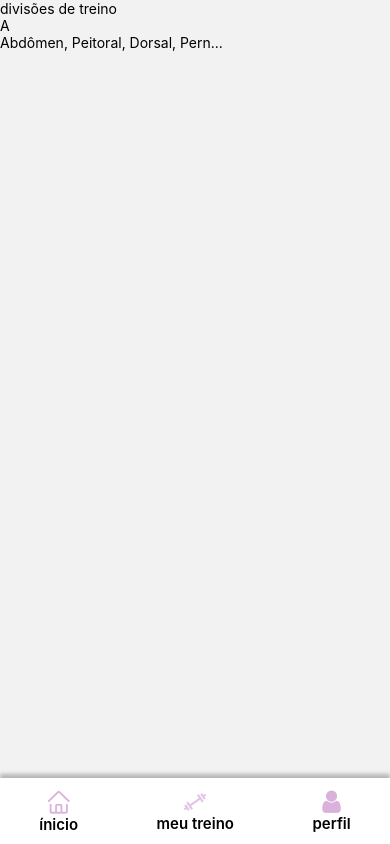
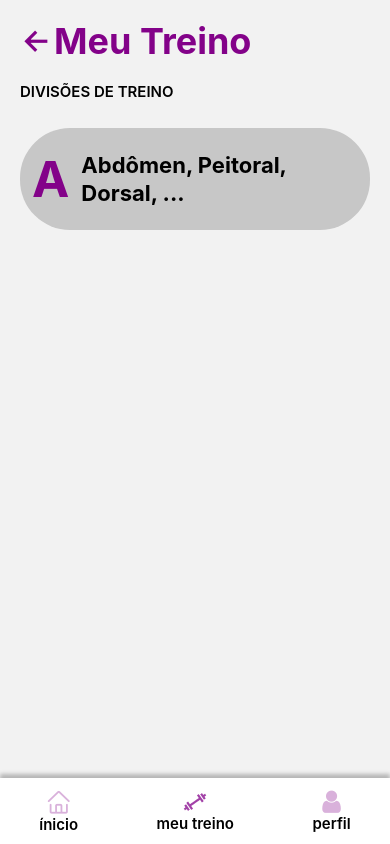
Before and after one commit to Arthur6890/ShapeShifter, a React Native app in the folder FrontEnd/: screen /MyTraining in a window 390 px wide. Built offline with nearby package versions, Linux system fonts and the light colour scheme.

Commit message:
finalizei tela de meu treino

```diff
--- a/FrontEnd/src/components/bottomNavigation/index.tsx
+++ b/FrontEnd/src/components/bottomNavigation/index.tsx
@@ -28,7 +28,7 @@ const BottomNavigation = () => {
 			</TouchableOpacity>
 
 			<TouchableOpacity style={styles.item} onPress={() => navigation.navigate("MyTraining")}>
-				<View style={currentPath === "MyTaining" ? null : styles.opacityView}>
+				<View style={currentPath === "MyTraining" ? null : styles.opacityView}>
 					<Image source={Weight} style={styles.itemIcon} />
 				</View>
 				<Text style={styles.itemText}>meu treino</Text>
--- /dev/null
+++ b/FrontEnd/src/components/truncatedText/index.tsx
@@ -0,0 +1,20 @@
+import React from 'react';
+import { StyleProp, Text, TextStyle } from 'react-native';
+
+interface TruncatedTextProps {
+	text: string;
+	maxLength: number;
+	style: StyleProp<TextStyle>;
+}
+
+const TruncatedText: React.FC<TruncatedTextProps> = ({ text, maxLength, style }) => {
+	if (text.length <= maxLength) {
+		return <Text style={style}>{text}</Text>;
+	}
+
+	const truncatedText = `${text.slice(0, maxLength - 3)}...`;
+
+	return <Text style={style}>{truncatedText}</Text>;
+};
+
+export default TruncatedText;
--- a/FrontEnd/src/screens/MyTraining/index.tsx
+++ b/FrontEnd/src/screens/MyTraining/index.tsx
@@ -10,23 +10,29 @@ import Spacer from '../../components/spacer';
 import { MaterialCommunityIcons } from '@expo/vector-icons';
 import { MaterialIcons } from '@expo/vector-icons';
 import { styles } from './styles'
+import TruncatedText from '../../components/truncatedText';
 
 type MyTraningScreenProp = NativeStackNavigationProp<RootStackParamList, "MyTraining">;
 
 export const MyTraining = () => {
 	return (
 		<>
-			<SafeAreaView>
-				<Text>
+			<SafeAreaView style={styles.wrapper}>
+				<View style={styles.titlePage}>
+					<TouchableOpacity>
+						<Ionicons name="arrow-back-outline" size={34} color="#830289" />
+					</TouchableOpacity>
+					<Text style={styles.titlePageText} >meu treino</Text>
+				</View>
+				<Spacer height={20} />
+				<Text style={styles.title}>
 					divisões de treino
 				</Text>
-				<View>
-					<Text>
+				<View style={styles.ficha}>
+					<Text style={styles.fichaName}>
 						A
 					</Text>
-					<Text>
-						Abdômen, Peitoral, Dorsal, Pern...
-					</Text>
+					<TruncatedText text='Abdômen, Peitoral, Dorsal, Pernas' maxLength={30} style={styles.fichaExercicios} />
 				</View>
 			</SafeAreaView>
 			<BottomNavigation />
--- a/FrontEnd/src/screens/MyTraining/styles.ts
+++ b/FrontEnd/src/screens/MyTraining/styles.ts
@@ -1,5 +1,50 @@
 import { StyleSheet } from "react-native"
 
 export const styles = StyleSheet.create({
+	wrapper: {
+		padding: 20,
+	},
+	titlePage: {
+		display: "flex",
+		flexDirection: "row",
+		alignItems: "center",
+	},
+	titlePageText: {
+		fontWeight: "700",
+		fontSize: 36,
+		lineHeight: 42,
+		textTransform: "capitalize",
+		color: "#830289"
+	},
+	title: {
+		fontWeight: "600",
+		fontSize: 15,
+		lineHeight: 19,
+		color: "#000000",
+		textTransform: "uppercase",
+		marginBottom: 27
+	},
+	ficha: {
+		paddingVertical: 20,
+		paddingHorizontal: 12,
+		backgroundColor: "#c7c7c7",
+		display: "flex",
+		flexDirection: "row",
+		alignItems: "center",
+		borderRadius: 50,
+	},
+	fichaName: {
+		fontWeight: "700",
+		fontSize: 50,
+		lineHeight: 62,
+		marginRight: 12,
+		color: "#830289"
+	},
+	fichaExercicios: {
+		fontWeight: "700",
+		fontSize: 22,
+		lineHeight: 28,
+		color: "#000000"
 
+	}
 })
--- a/FrontEnd/src/screens/Profile/index.tsx
+++ b/FrontEnd/src/screens/Profile/index.tsx
@@ -15,6 +15,7 @@ type ProfileScreenProp = NativeStackNavigationProp<RootStackParamList, "Profile"
 
 export const Profile = () => {
 	return (
+		<>
 			<SafeAreaView>
 				<ScrollView style={styles.main}>
 					<View style={styles.title}>
@@ -87,7 +88,8 @@ export const Profile = () => {
 					</View>
 
 				</ScrollView>
+			</SafeAreaView>
 			<BottomNavigation />
-		</SafeAreaView>
+		</>
 	)
 }
```
Lines whose indentation alone changed are shown as unchanged.
